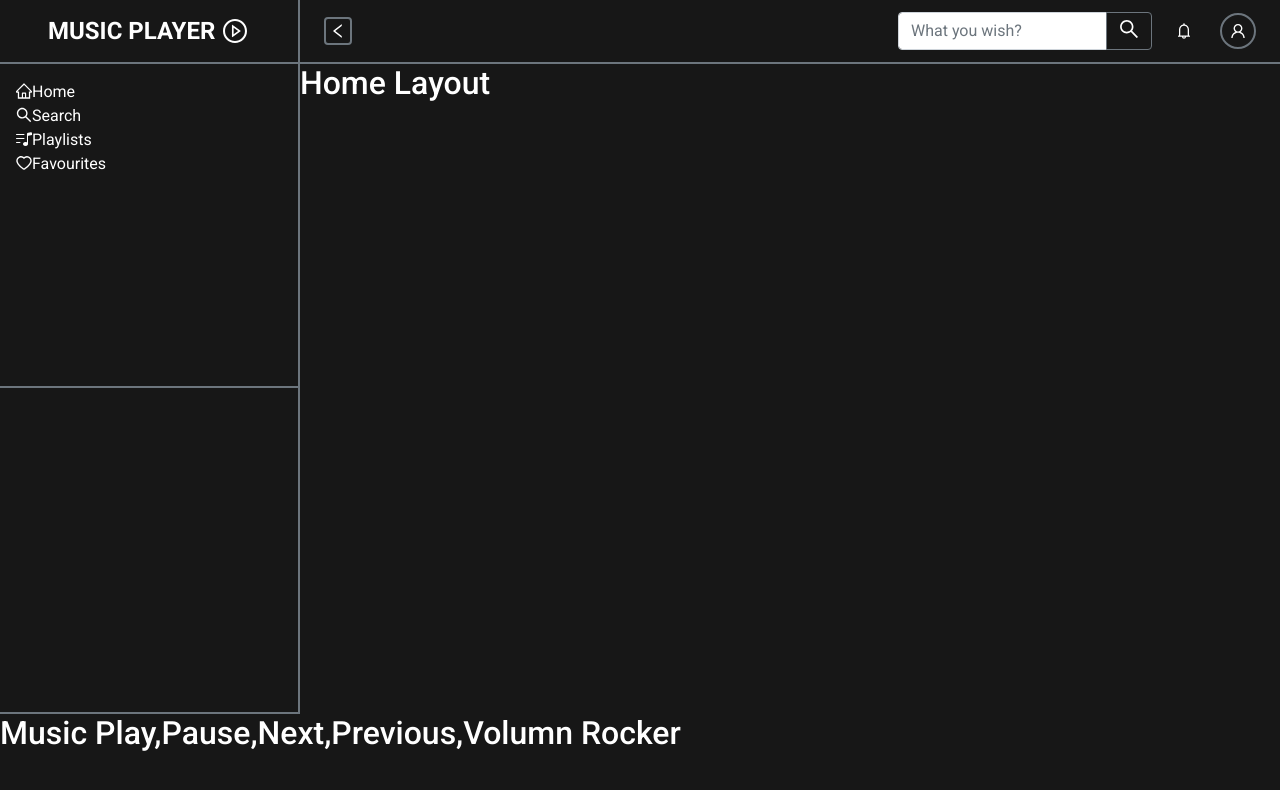
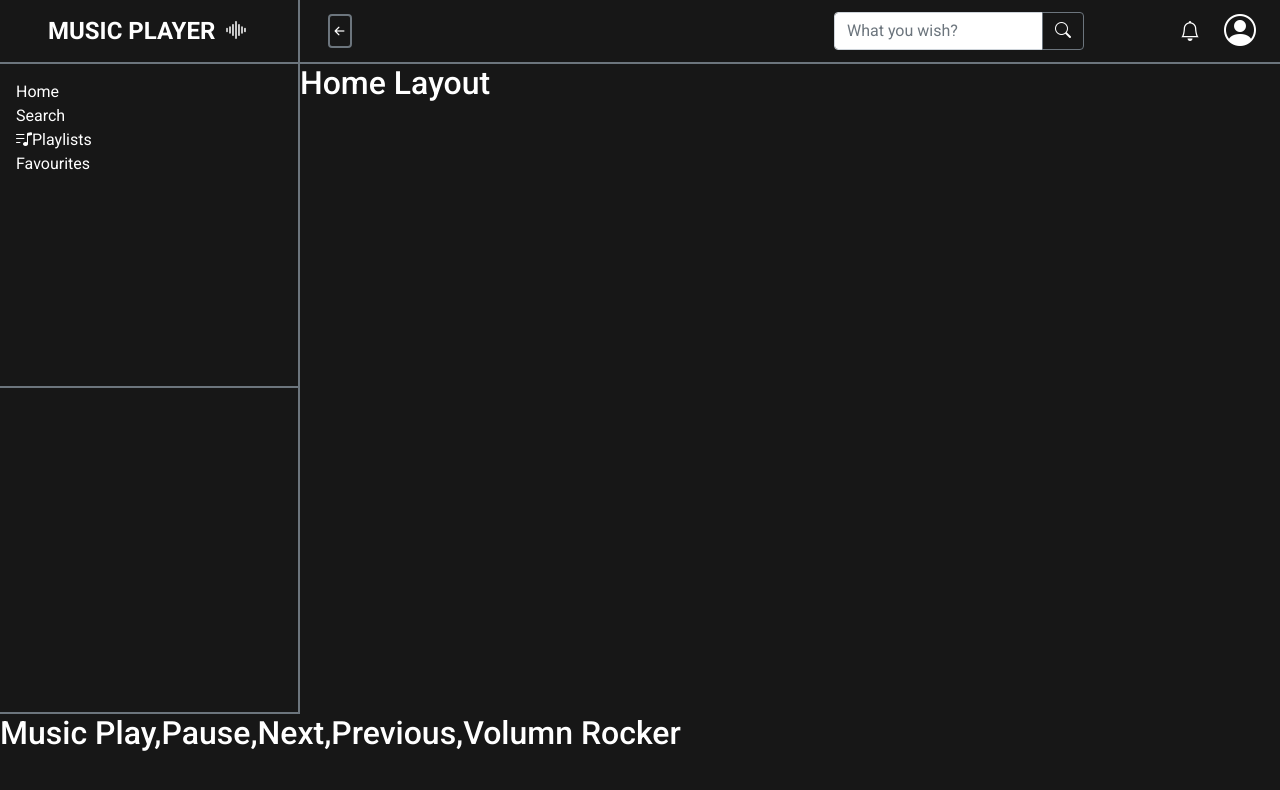
Before and after one commit to SHIVENDRA8004/Dendrite.ai-Typescript, a React (Create React App) app: page / in a window 1280 px wide. Shown: the top 790 px of the page. Built offline with nearby package versions, Linux system fonts and the light colour scheme.

Commit message:
navbar icons updated

```diff
--- a/src/compoents/layouts/Navbar.tsx
+++ b/src/compoents/layouts/Navbar.tsx
@@ -1,4 +1,3 @@
-import { PlayCircleOutlined, LeftOutlined, BellOutlined, UserOutlined, SearchOutlined } from "@ant-design/icons";
 const Navbar = () => {
   return (
     <div className="d-flex align-items-center border-bottom border-2 border-secondary p-0 " style={{ height: "8vh" }}>
@@ -7,25 +6,23 @@ const Navbar = () => {
         style={{ height: "100%", width: "300px" }}
       >
         <div className="me-2 fw-bold">MUSIC PLAYER</div>
-        <PlayCircleOutlined />
+        <i className="bi bi-soundwave"></i>
       </div>
       <div
-        className="border border-2 border-secondary d-flex justify-content-center align-items-center ms-4 me-auto rounded fs-8"
-        style={{ height: "45%", aspectRatio: "1/1" }}
+        className=" d-flex justify-content-center align-items-center ms-4 me-auto"
+        style={{ height: "50%", aspectRatio: "1/1" }}
       >
-        <LeftOutlined />
+        <i className="bi bi-arrow-left-short fs-5 border border-2 border-secondary rounded"></i>
       </div>
       <div className="d-flex align-items-center me-4 " style={{ height: "100%" }}>
-        <div className="input-group ">
+        <div className="input-group me-5">
           <input type="text" className="form-control" placeholder="What you wish?" />
           <button className="btn btn-outline-secondary" type="button" id="search-btn">
-            <SearchOutlined className="fs-5" />
+            <i className="bi bi-search "></i>
           </button>
         </div>
-        <BellOutlined className=" ms-4 me-1" />
-        <div className="d-flex align-items-center border border-secondary border-2 ms-4 p-2 rounded-circle">
-          <UserOutlined />
-        </div>
+        <i className="bi bi-bell ms-5 me-4 fs-5"></i>
+        <i className="bi bi-person-circle fs-2"></i>
       </div>
     </div>
   );
--- a/src/compoents/layouts/Sidebar.tsx
+++ b/src/compoents/layouts/Sidebar.tsx
@@ -1,4 +1,3 @@
-import { HomeOutlined, SearchOutlined, HeartOutlined, UnorderedListOutlined } from "@ant-design/icons";
 const Sidebar = () => {
   return (
     <div className="border-bottom border-end border-secondary border-2" style={{ width: "300px", height: "650px" }}>
@@ -22,11 +21,11 @@ const Sidebar = () => {
         <ul className="nav nav-pills flex-column mb-auto">
           <li className="nav-item">
             <div>
-              <HomeOutlined />
+              {/* <HomeOutlined /> */}
               Home
             </div>
             <div>
-              <SearchOutlined />
+              {/* <SearchOutlined /> */}
               Search
             </div>
             <div>
@@ -34,7 +33,7 @@ const Sidebar = () => {
               Playlists
             </div>
             <div>
-              <HeartOutlined />
+              {/* <HeartOutlined /> */}
               Favourites
             </div>
           </li>
```
